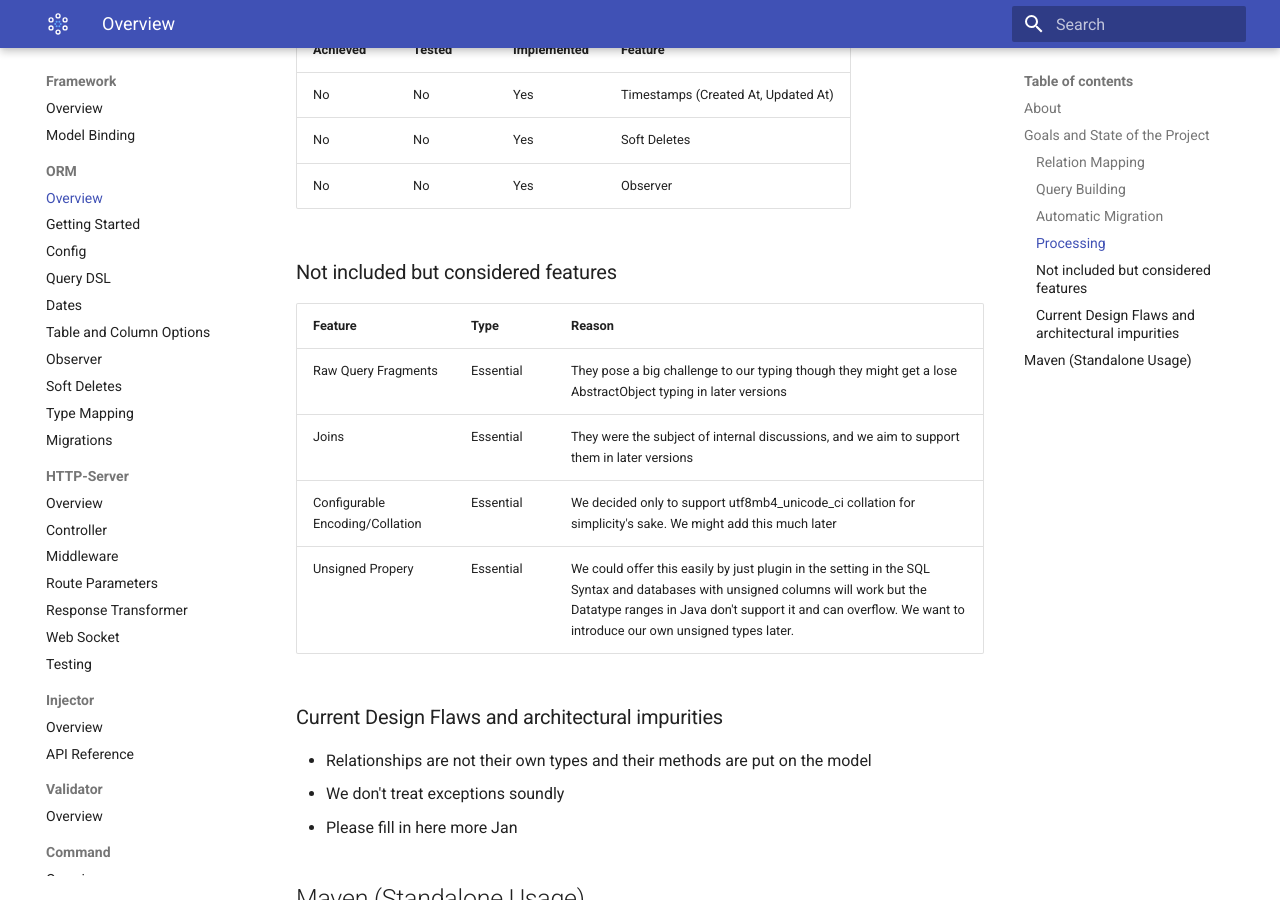
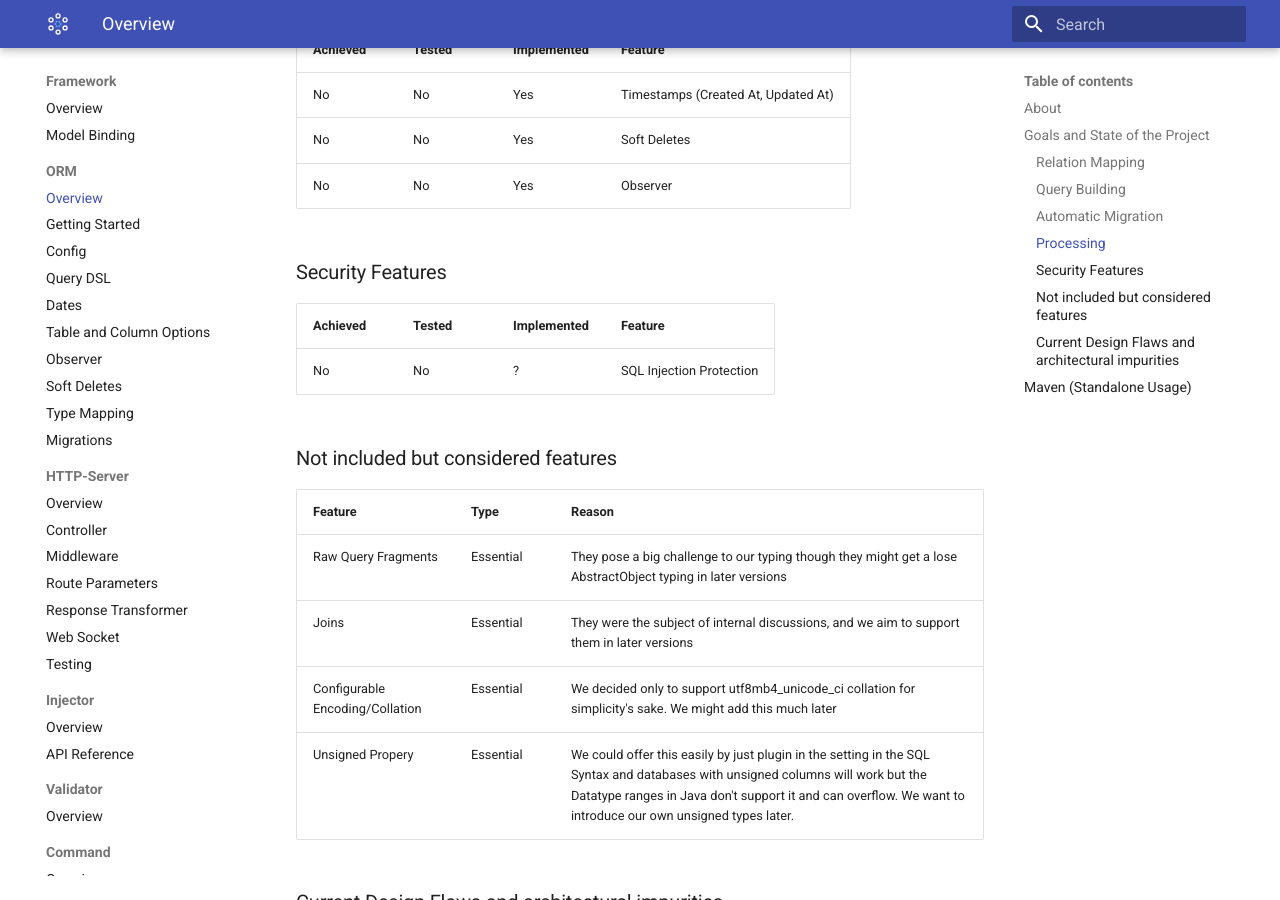
Before and after one commit to JavaWebStack/Docs, an MkDocs documentation site: the page built from docs/framework/orm/index.md, in a window 1280 px wide and 900 px high, scrolled down 2746 px. Built offline with MkDocs 1.6.1 and Material for MkDocs 9.7.7, drawn with Linux system fonts in a browser that asks for light colours.

Commit message:
Add security feature section

```diff
--- a/docs/framework/orm/index.md
+++ b/docs/framework/orm/index.md
@@ -67,6 +67,11 @@
 | No | No | Yes | Soft Deletes | Utility |
 | No | No | Yes | Observer | Utility |
 
+### Security Features
+|Achieved|Tested|Implemented|Feature|
+| - | - | - | - |
+| No | No | ? | SQL Injection Protection |
+
 ### Not included but considered features
 |Feature|Type|Reason|
 | - | - | - |
```
